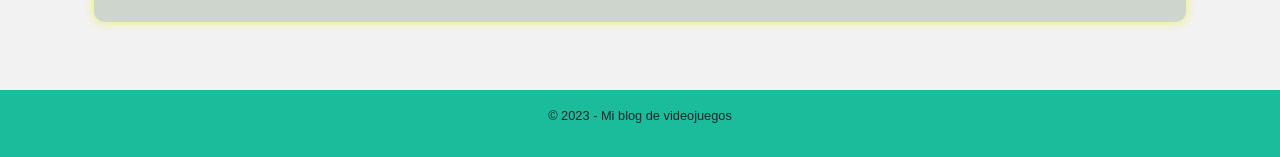
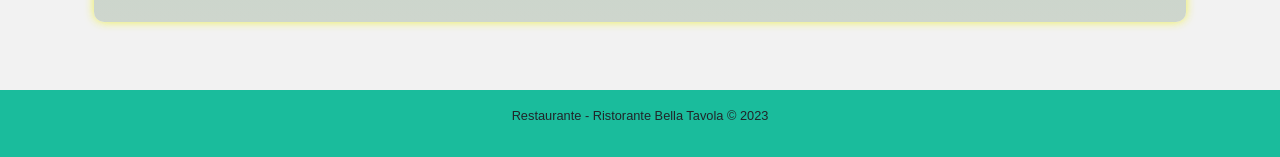
Before and after one commit to I-rray/RistoranteBellaTavola, a Django app: page /about/ in a window 1280 px wide. Shown: the part 1347-1504 px from the top of the page. Run offline with Django 3.2, Linux system fonts and the light colour scheme; data that the repository does not hold is empty; some libraries are stand-ins or nearby versions.

Commit message:
Agregando archivos al repositorio

```diff
--- a/core/templates/core/about.html
+++ b/core/templates/core/about.html
@@ -79,7 +79,7 @@
 
 
 	<footer>
-		<p>&copy; 2023 - Mi blog de videojuegos</p>
+		<p>Restaurante - Ristorante Bella Tavola &copy; 2023</p>
 	</footer>
 
 
```
